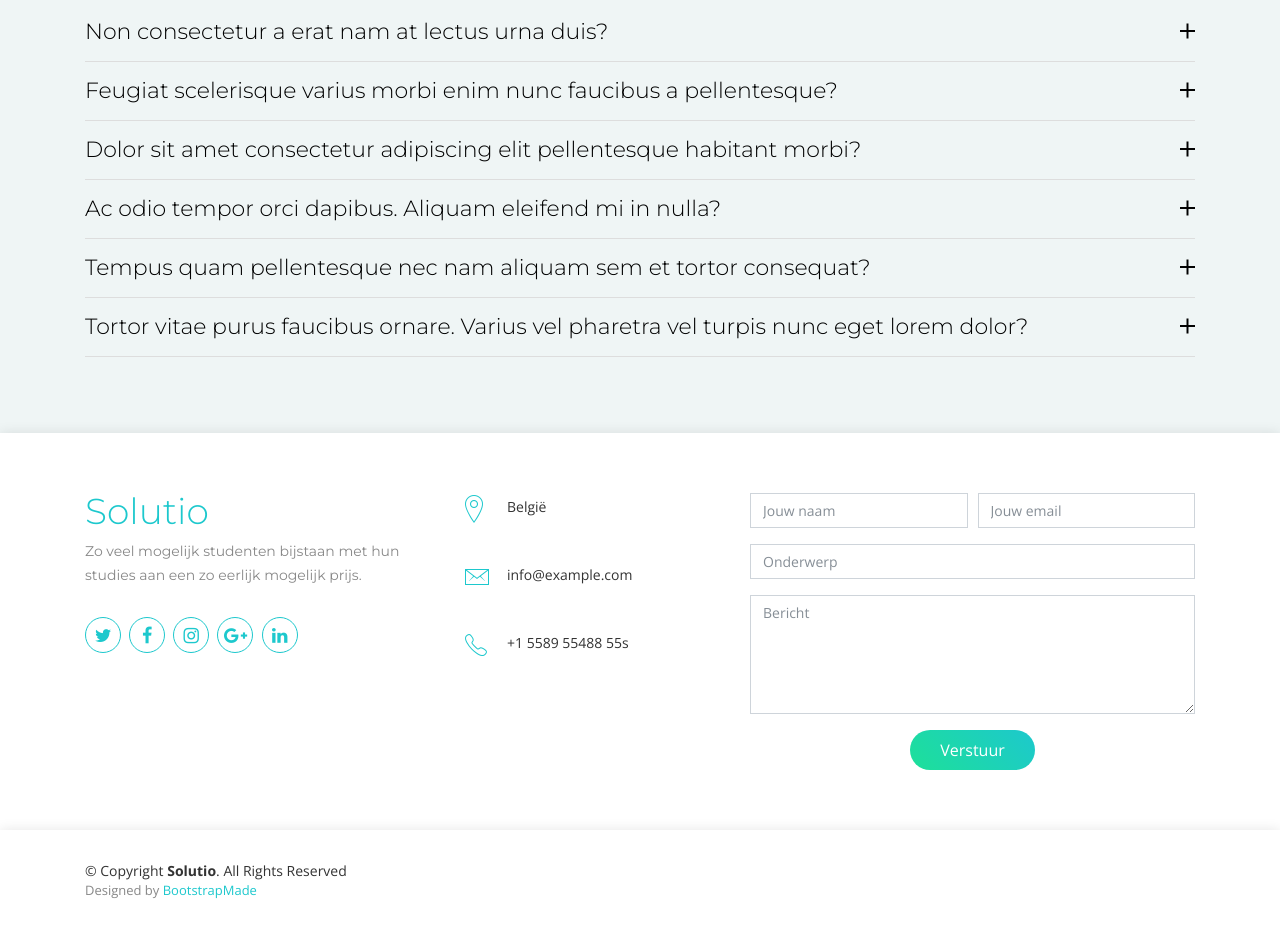
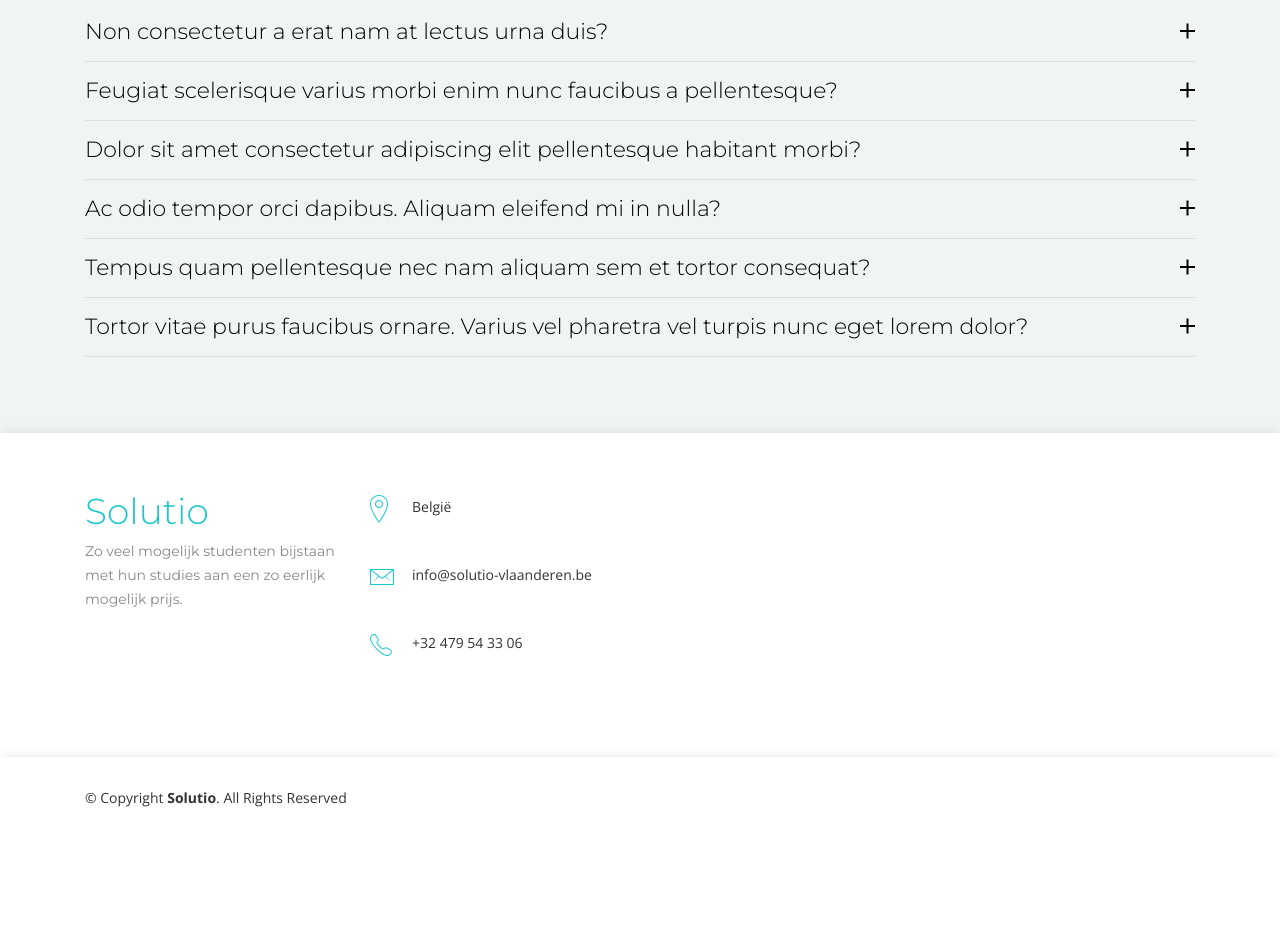
Before and after one commit to matthidm/matthidm.github.io, a plain HTML site: page vision.html in a window 1280 px wide. Shown: the part 5308-6239 px from the top of the page. After the commit the page ends 6146 px from the top, so only its background shows below. Drawn offline with nearby package versions, Linux system fonts and the light colour scheme; files whose address does not match are found by name.

Commit message:
disabled contact

```diff
--- a/vision.html
+++ b/vision.html
@@ -403,29 +403,25 @@
 
       </div>
     </section>
-
-    <!--==========================
-      Contact Section
-    ============================-->
     <section id="contact">
       <div class="container">
         <div class="row" data-aos="fade-up">
 
-          <div class="col-lg-4 col-md-4">
+          <div class="col-md-3 col-sm-6">
             <div class="contact-about">
               <h3>Solutio</h3>
               <p>Zo veel mogelijk studenten bijstaan met hun studies aan een zo eerlijk mogelijk prijs.</p>
               <div class="social-links">
-                <a href="#" class="twitter"><i class="fa fa-twitter"></i></a>
-                <a href="#" class="facebook"><i class="fa fa-facebook"></i></a>
-                <a href="#" class="instagram"><i class="fa fa-instagram"></i></a>
-                <a href="#" class="google-plus"><i class="fa fa-google-plus"></i></a>
-                <a href="#" class="linkedin"><i class="fa fa-linkedin"></i></a>
+                <!-- <a href="#" class="twitter"><i class="fa fa-twitter"></i></a> -->
+                <!-- <a href="#" class="facebook"><i class="fa fa-facebook"></i></a> -->
+                <!-- <a href="#" class="instagram"><i class="fa fa-instagram"></i></a> -->
+                <!-- <a href="#" class="google-plus"><i class="fa fa-google-plus"></i></a> -->
+                <!-- <a href="#" class="linkedin"><i class="fa fa-linkedin"></i></a> -->
               </div>
             </div>
           </div>
 
-          <div class="col-lg-3 col-md-4">
+          <div class="col-md-3 col-sm-6">
             <div class="info">
               <div>
                 <i class="ion-ios-location-outline"></i>
@@ -434,18 +430,18 @@
 
               <div>
                 <i class="ion-ios-email-outline"></i>
-                <p>info@example.com</p>
+                <p>info@solutio-vlaanderen.be</p>
               </div>
 
               <div>
                 <i class="ion-ios-telephone-outline"></i>
-                <p>+1 5589 55488 55s</p>
+                <p>+32 479 54 33 06</p>
               </div>
 
             </div>
           </div>
 
-          <div class="col-lg-5 col-md-8">
+          <!-- <div class="col-md-6 col-sm-12">
             <div class="form">
               <div id="sendmessage">Your message has been sent. Thank you!</div>
               <div id="errormessage"></div>
@@ -465,39 +461,29 @@
                   <div class="validation"></div>
                 </div>
                 <div class="form-group">
-                  <textarea class="form-control" name="message" rows="5" data-rule="required" data-msg="Please write something for us" placeholder="Bericht"></textarea>
+                  <textarea class="form-control" name="message" rows="5" data-rule="required" data-msg="Please write something for us" placeholder="Heb je een vraag? Aarzel niet om ons te contacteren! Type hier jouw vraag."></textarea>
                   <div class="validation"></div>
                 </div>
                 <div class="text-center"><button type="submit" title="Send Message">Verstuur</button></div>
               </form>
             </div>
-          </div>
+          </div> -->
 
         </div>
 
       </div>
-    </section><!-- #contact -->
+    </section>
 
   </main>
 
-  <!--==========================
-    Footer
-  ============================-->
+
   <footer id="footer">
     <div class="container">
       <div class="row">
         <div class="col-lg-6 text-lg-left text-center">
           <div class="copyright">
             &copy; Copyright <strong>Solutio</strong>. All Rights Reserved
-          </div>
-          <div class="credits">
-            <!--
-              All the links in the footer should remain intact.
-              You can delete the links only if you purchased the pro version.
-              Licensing information: https://bootstrapmade.com/license/
-              Purchase the pro version with working PHP/AJAX contact form: https://bootstrapmade.com/buy/?theme=Avilon
-            -->
-            Designed by <a href="https://bootstrapmade.com/">BootstrapMade</a>
+            </br>
           </div>
         </div>
         <!-- <div class="col-lg-6">
@@ -510,11 +496,10 @@
         </div> -->
       </div>
     </div>
-  </footer><!-- #footer -->
+  </footer>
 
-  <a href="#" class="back-to-top"><i class="fa fa-chevron-up"></i></a>
+  <!-- <a href="#" class="back-to-top"><i class="fa fa-chevron-up"></i></a> -->
 
-  <!-- JavaScript Libraries -->
   <script src="lib/jquery/jquery.min.js"></script>
   <script src="lib/jquery/jquery-migrate.min.js"></script>
   <script src="lib/bootstrap/js/bootstrap.bundle.min.js"></script>
@@ -524,10 +509,8 @@
   <script src="lib/superfish/superfish.min.js"></script>
   <script src="lib/magnific-popup/magnific-popup.min.js"></script>
 
-  <!-- Contact Form JavaScript File -->
   <script src="contactform/contactform.js"></script>
 
-  <!-- Template Main Javascript File -->
   <script src="js/main.js"></script>
 
 </body>
```
Also changed, not shown: index.html (+2 -2 lines), student.html (+13 -13 lines), teacher.html (+14 -17 lines), tribe.html (+7 -10 lines).
